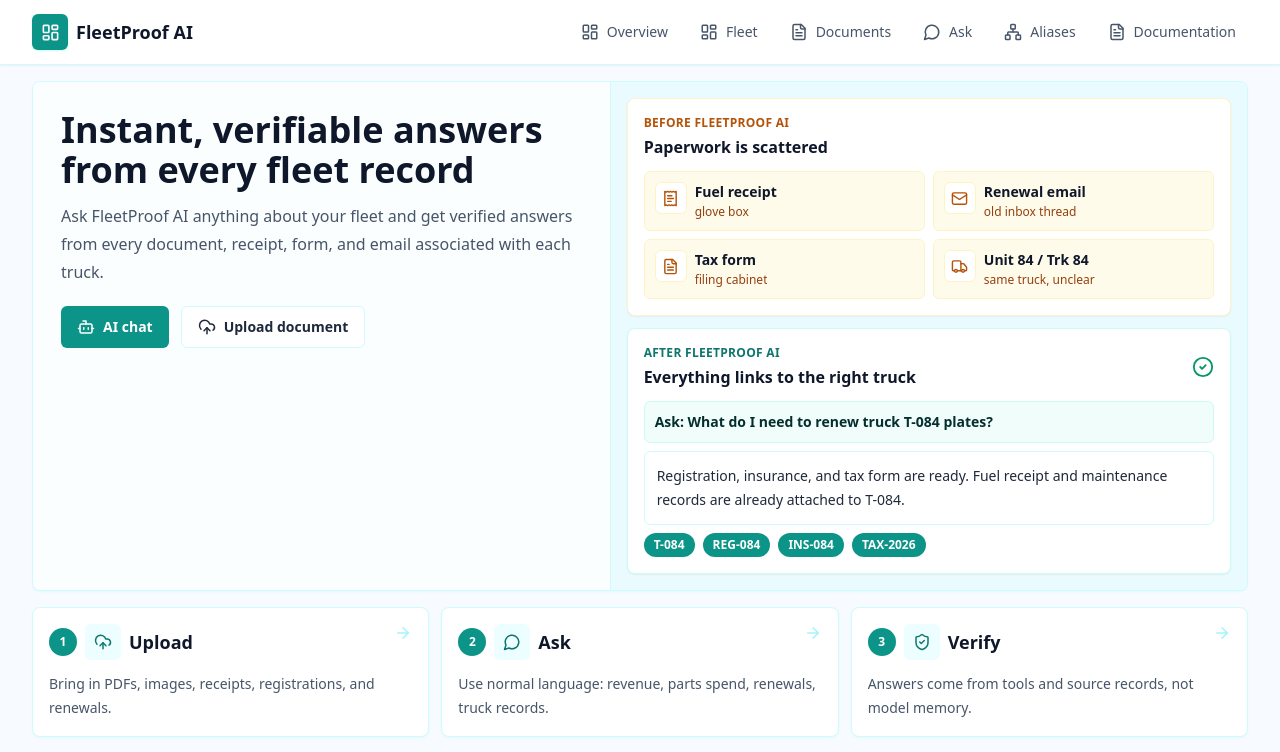
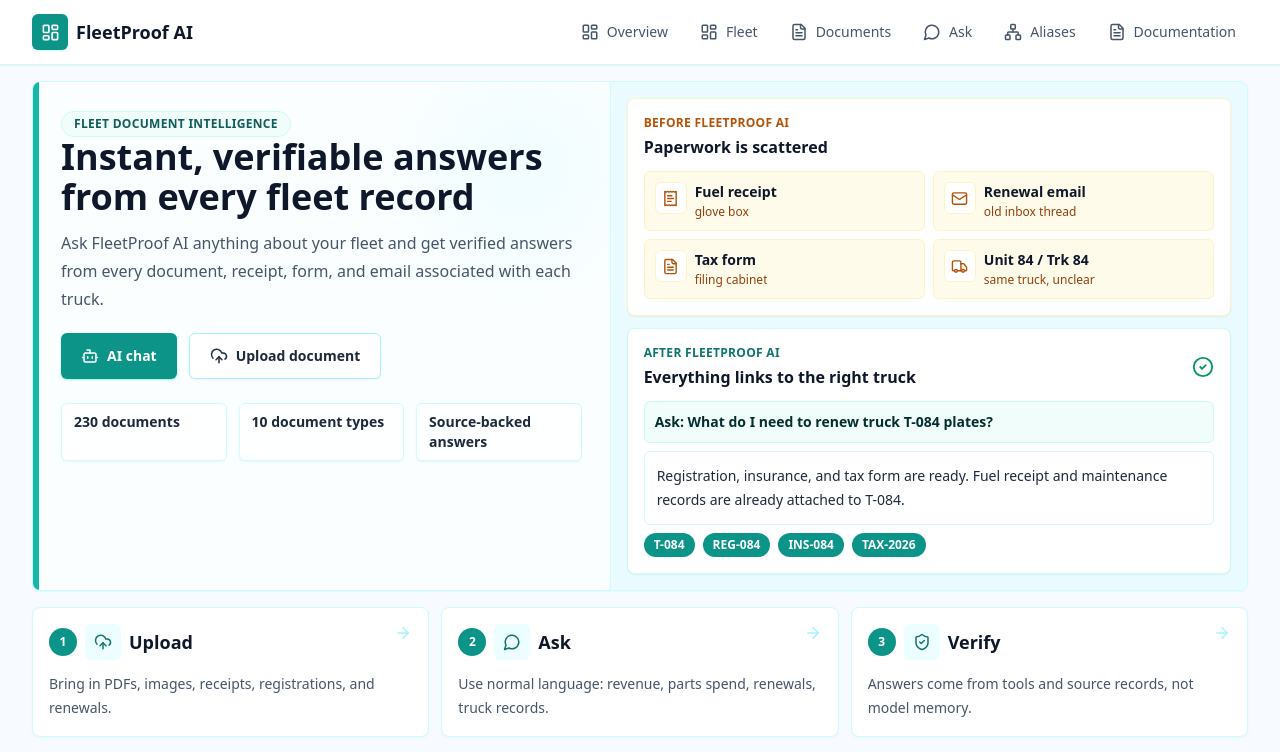
Before and after one commit to buildathon2026/FleetManagementSystem, a React (Vite) app in the folder frontend/: page / in a window 1280 px wide. Shown: the top 752 px of the page. Built offline with nearby package versions, Linux system fonts and the light colour scheme; no server answers.

Commit message:
Highlight overview hero section

```diff
--- a/frontend/src/components/Overview.tsx
+++ b/frontend/src/components/Overview.tsx
@@ -50,7 +50,13 @@ export default function Overview() {
     <div className="space-y-4">
       <section className="overflow-hidden rounded-lg border border-cyan-100 bg-white shadow-sm shadow-cyan-100/60">
         <div className="grid lg:grid-cols-[0.95fr_1.05fr]">
-          <div className="bg-[#fbfeff] p-5 sm:p-6 lg:p-7">
+          <div className="relative overflow-hidden bg-[#fbfeff] p-5 sm:p-6 lg:p-7">
+            <div className="absolute inset-y-0 left-0 w-1.5 bg-teal-500" aria-hidden="true" />
+            <div className="absolute right-8 top-8 h-28 w-28 rounded-full bg-cyan-100/60 blur-3xl" aria-hidden="true" />
+            <div className="relative">
+              <span className="inline-flex items-center gap-2 rounded-full border border-teal-100 bg-teal-50 px-3 py-1 text-xs font-semibold uppercase tracking-wide text-teal-800">
+                Fleet document intelligence
+              </span>
             <h1 className="max-w-3xl text-3xl font-semibold leading-tight text-slate-950 sm:text-4xl">
               Instant, verifiable answers from every fleet record
             </h1>
@@ -62,18 +68,26 @@ export default function Overview() {
             <div className="mt-5 flex flex-wrap gap-3">
               <Link
                 to="/chat?q=Compare%20truck%20T-084%20and%20T-091%20revenue"
-                className="inline-flex items-center gap-2 rounded-md bg-teal-600 px-4 py-2.5 text-sm font-semibold text-white hover:bg-teal-700"
+                className="inline-flex items-center gap-2 rounded-md bg-teal-600 px-5 py-3 text-sm font-semibold text-white shadow-sm shadow-teal-200 hover:bg-teal-700"
               >
                 <Bot size={18} />
                 AI chat
               </Link>
               <Link
                 to="/documents"
-                className="inline-flex items-center gap-2 rounded-md border border-cyan-100 bg-white px-4 py-2.5 text-sm font-semibold text-slate-800 hover:bg-cyan-50"
+                className="inline-flex items-center gap-2 rounded-md border border-cyan-200 bg-white px-5 py-3 text-sm font-semibold text-slate-800 shadow-sm hover:bg-cyan-50"
               >
                 <UploadCloud size={18} />
                 Upload document
               </Link>
+            </div>
+            <div className="mt-6 grid max-w-2xl gap-3 sm:grid-cols-3">
+              {['230 documents', '10 document types', 'Source-backed answers'].map((stat) => (
+                <div key={stat} className="rounded-md border border-cyan-100 bg-white/80 px-3 py-2 text-sm font-semibold text-slate-800 shadow-sm">
+                  {stat}
+                </div>
+              ))}
+            </div>
             </div>
           </div>
 
```
